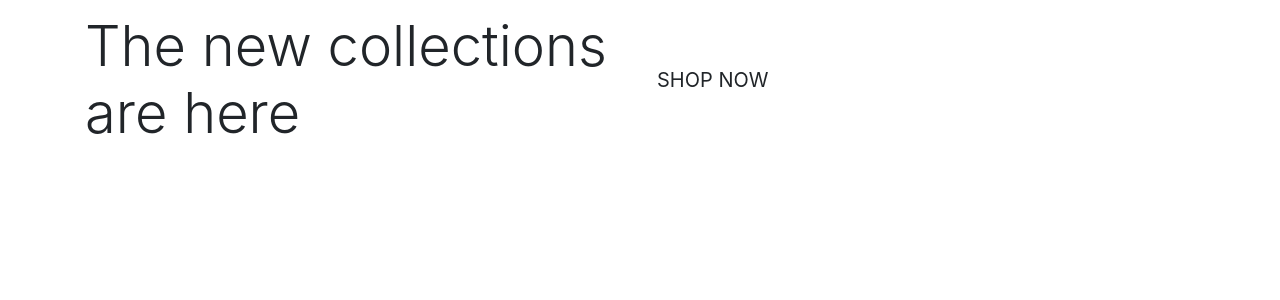
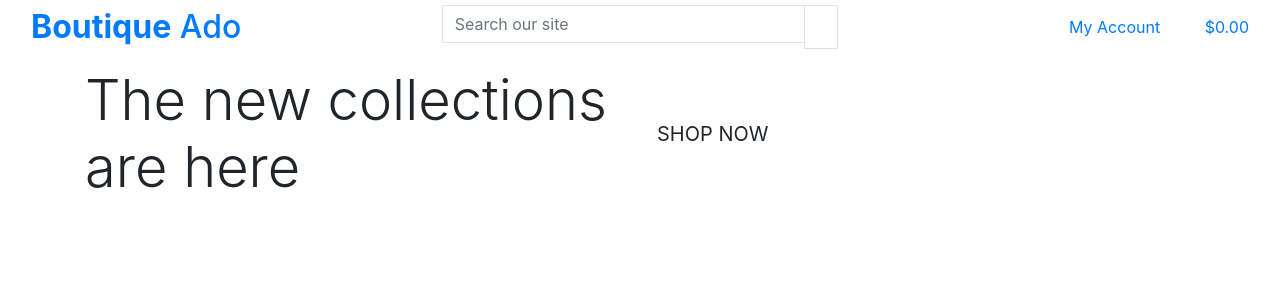
Before and after one commit to decant09/boutique-ado-v1, a Django app: page / in a window 1280 px wide. Shown: the top 300 px of the page. Run offline with Django 3.2, Linux system fonts and the light colour scheme; some libraries are stand-ins or nearby versions.

Commit message:
Add main page header

```diff
--- a/templates/base.html
+++ b/templates/base.html
@@ -56,7 +56,99 @@
   </head>
 
   <body>
-    <header class="container-fluid fixed top"></header>
+    <header class="container-fluid fixed top">
+      <div class="row">
+        <div
+          class="col-12 col-lg-4 my-auto py-1 py-lg-0 text-center text-lg-left"
+        >
+          <a href="{% url 'home' %}" class="nav-link main-logo-link">
+            <h2 class="logo-font text-black my-0">
+              <strong>Boutique</strong> Ado
+            </h2>
+          </a>
+        </div>
+        <div class="col-12 col-lg-4 my-auto py-1 py-lg-0">
+          <form method="GET" action="">
+            <div class="input-group w-100">
+              <input
+                type="text"
+                class="form-control border border-black rounded-0"
+                name="q"
+                placeholder="Search our site"
+              />
+              <div class="input-group-append">
+                <button
+                  class="form-control btn btn-lg border border-black rounded-0"
+                  type="submit"
+                >
+                  <span class="icon"><i class="fas fa-search"></i></span>
+                </button>
+              </div>
+            </div>
+          </form>
+        </div>
+        <div class="col-12 col-lg-4 my-auto py-1 py-lg-0">
+          <ul class="list-inline list-unstyled text-center text-lg-right my-0">
+            <li class="list-inline-item dropdown">
+              <a
+                href="#"
+                class="text-black nav-link"
+                id="user-options"
+                data-toggle="dropdown"
+                aria-haspopup="true"
+                aria-expanded="false"
+              >
+                <div class="text-center">
+                  <div>
+                    <i class="fas fa-user fa-lg"> </i>
+                  </div>
+                  <p class="my-0">My Account</p>
+                </div>
+              </a>
+              <div
+                class="dropdown-menu border-0"
+                aria-labelledby="user-options"
+              >
+                {% if request.user.is_authenticated %}
+                <!-- if -->
+                {% if request.user.is_superuser %}
+                <a href="" class="dropdown-item">Product Management</a>
+                {% endif %}
+                <a href="" class="dropdown-item">My Profile</a>
+                <a href="{% url 'account_logout' %}" class="dropdown-item"
+                  >Logout</a
+                >
+                {% else %}
+                <a href="{% url 'account_signup' %}" class="dropdown-item"
+                  >Register</a
+                >
+                <a href="{% url 'account_login' %}" class="dropdown-item"
+                  >Login</a
+                >
+                {% endif %}
+              </div>
+            </li>
+            <li class="list-inline-item">
+              <a
+                class="{% if grand_total %}text-info font-weight-bold{% else %}text-black{% endif %} nav-link"
+                href=""
+              >
+                <div class="text-center">
+                  <div><i class="fas fa-shopping-bag fa-lg"></i></div>
+                  <p class="my-0">
+                    {% if grand_total %} ${{ grand_total|floatformat:2 }}
+                    <!-- else -->
+                    {% else %} $0.00
+                    <!-- endif -->
+                    {% endif %}
+                  </p>
+                </div>
+              </a>
+            </li>
+          </ul>
+        </div>
+      </div>
+    </header>
 
     {% if messages %}
     <div class="message-container"></div>
```
